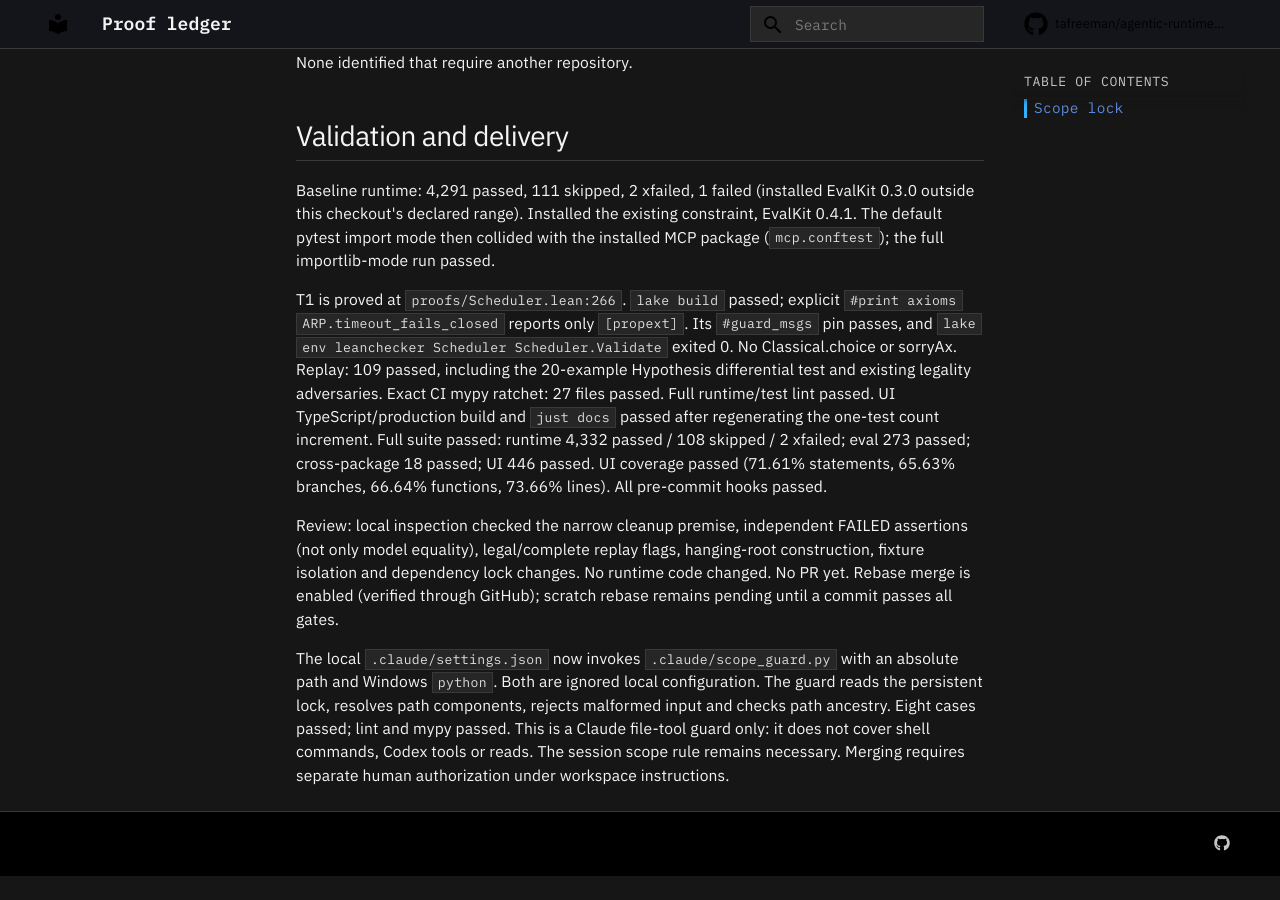
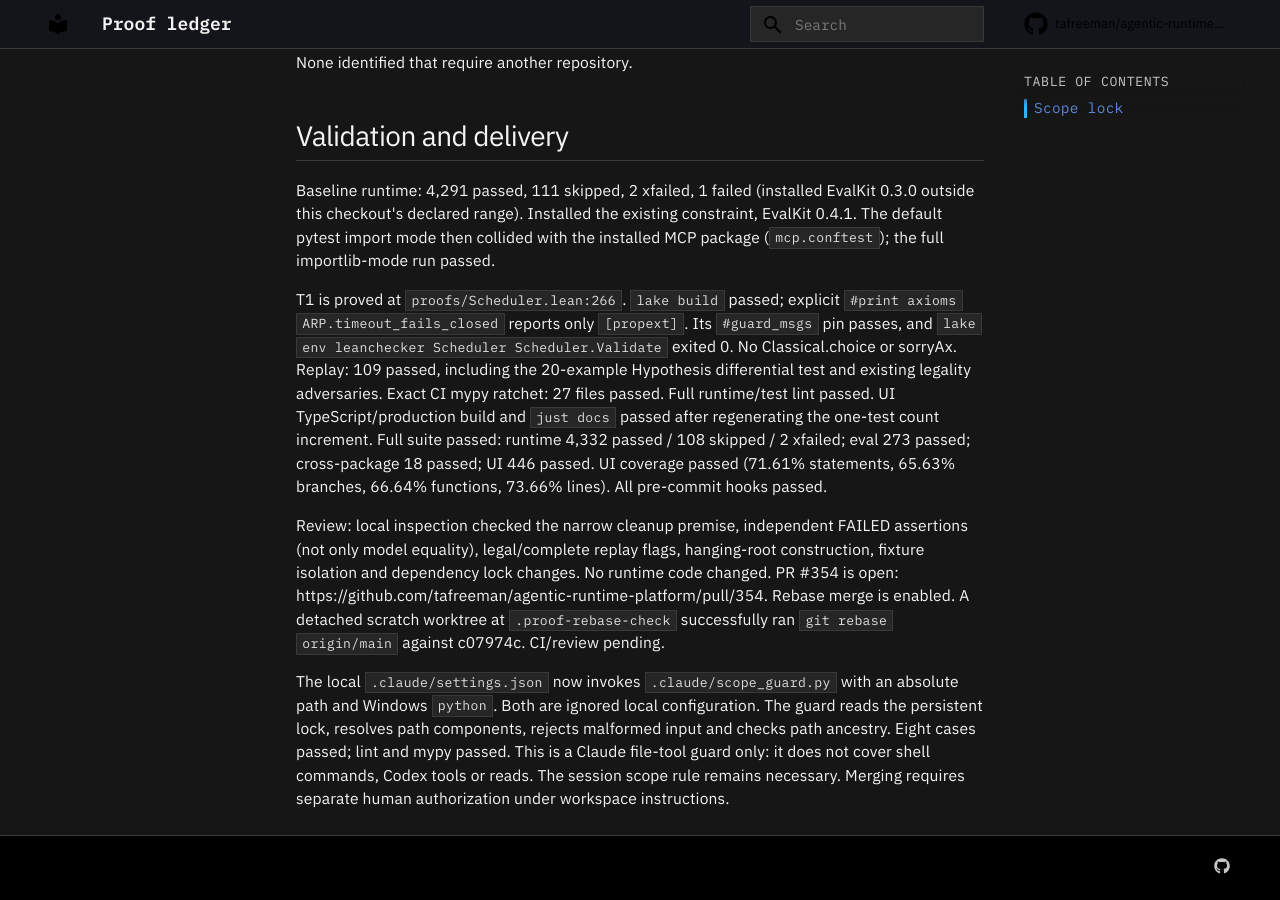
Before and after one commit to tafreeman/agentic-runtime-platform, an MkDocs documentation site: the page built from docs/PROOF_LEDGER.md, in a window 1280 px wide and 900 px high, scrolled down 2716 px. Built offline with MkDocs 1.6.1 and Material for MkDocs 9.7.7, drawn with Linux system fonts in a browser that asks for light colours; comment, search, counter and statistics services are not loaded; before the commit the page ends 3592 px from its top, so only the background shows below that; some of the changed text lies outside the part shown.

Commit message:
docs(proofs): record theorem PR and rebase verification

```diff
--- a/docs/PROOF_LEDGER.md
+++ b/docs/PROOF_LEDGER.md
@@ -25,7 +25,7 @@
 
 | ID | Statement | Status | Dependencies | Implementation and independent evidence |
 |---|---|---|---|---|
-| T1 | `finalStatus (handleTimeout p s) = .failed`, for every plan and state | Proved locally; delivery pending | Definitions only | `agentic-workflows-v2/agentic_v2/engine/dag_executor.py:463` `_handle_timeout`, final FAILED assignment at line 507; `DAGExecutor.execute` docstring at line 562; existing timeout replay at `agentic-workflows-v2/tests/engine/test_dag_executor_lean_replay.py:710` |
+| T1 | `finalStatus (handleTimeout p s) = .failed`, for every plan and state | Proved; PR #354 open | Definitions only | `agentic-workflows-v2/agentic_v2/engine/dag_executor.py:463` `_handle_timeout`, final FAILED assignment at line 507; `DAGExecutor.execute` docstring at line 562; existing timeout replay at `agentic-workflows-v2/tests/engine/test_dag_executor_lean_replay.py:710` |
 | Existing | Safety, unique starts, capacity, completeness, honest status, validation equivalence | Merged in #347/#351/#352 | See `proofs/README.md` and axiom pins in `proofs/Scheduler.lean` | ADR-060:65–74; executor replay and validation replay in the same test module |
 
 T1 concerns completed timeout cleanup, not cancellation-resistant tasks or a
@@ -84,8 +84,9 @@
 Review: local inspection checked the narrow cleanup premise, independent FAILED
 assertions (not only model equality), legal/complete replay flags, hanging-root
 construction, fixture isolation and dependency lock changes. No runtime code
-changed. No PR yet. Rebase merge is enabled (verified through GitHub); scratch
-rebase remains pending until a commit passes all gates.
+changed. PR #354 is open: https://github.com/tafreeman/agentic-runtime-platform/pull/354.
+Rebase merge is enabled. A detached scratch worktree at `.proof-rebase-check`
+successfully ran `git rebase origin/main` against c07974c. CI/review pending.
 
 The local `.claude/settings.json` now invokes `.claude/scope_guard.py` with an
 absolute path and Windows `python`. Both are ignored local configuration.
```
Also changed, not shown: docs/HANDOFF.md (+4 -2 lines).
